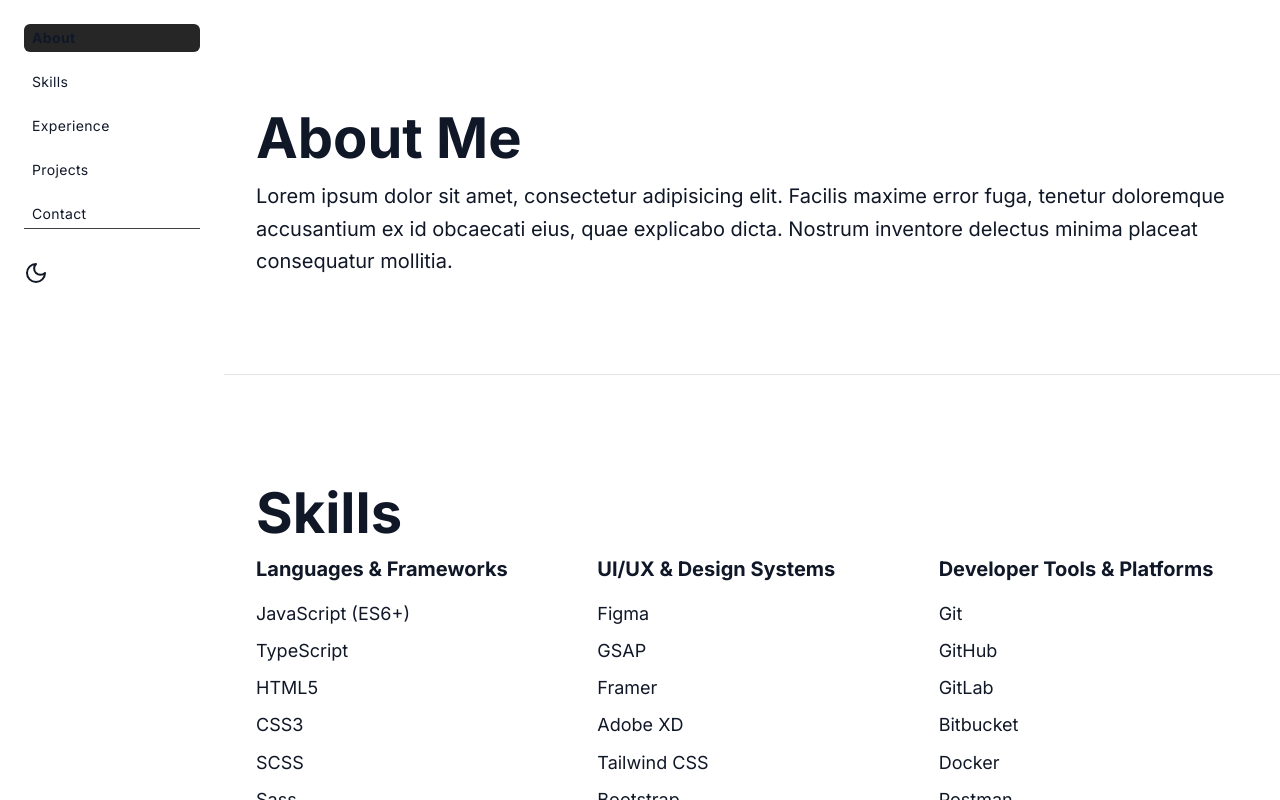
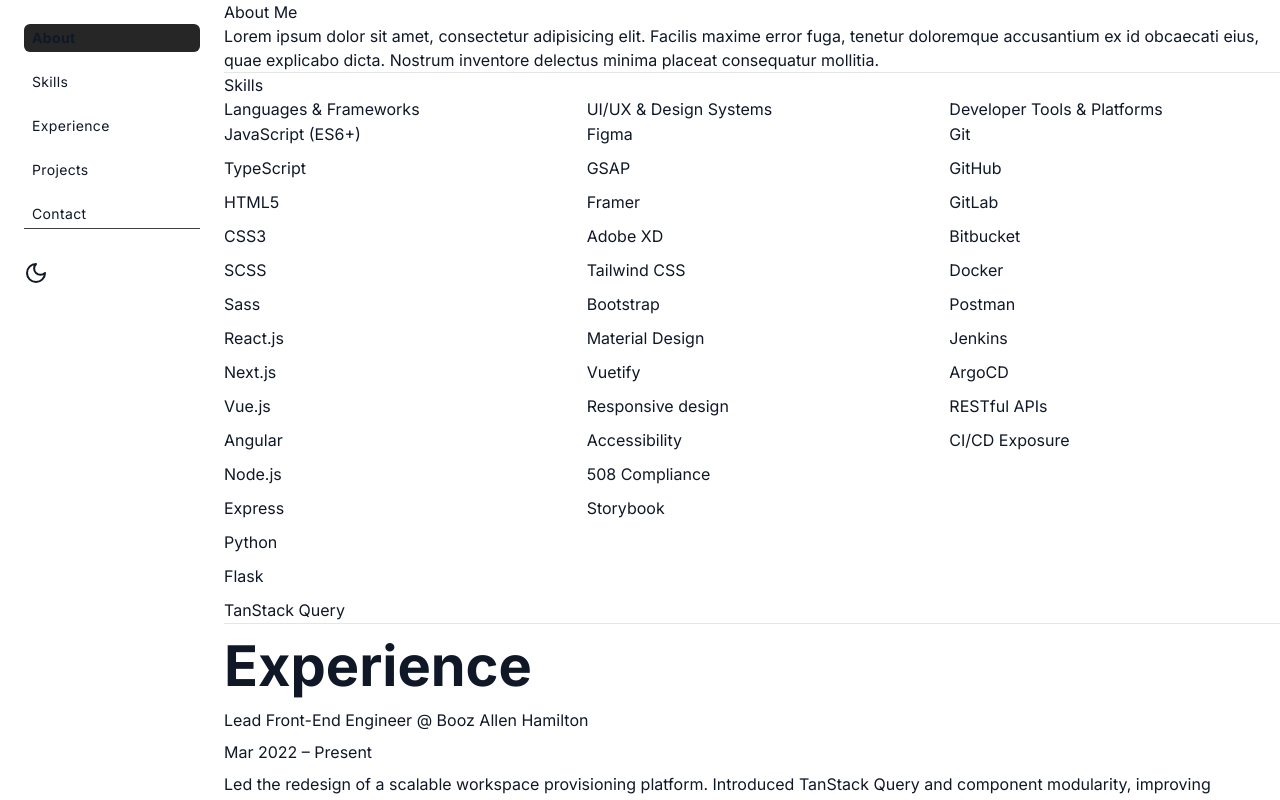
Before and after one commit to aftongauntlett/next-portfolio, a Next.js app: page / in a window 1280 px wide. Built offline with nearby package versions, Linux system fonts and the light colour scheme.

Commit message:
updating layout and components

```diff
--- a/src/app/layout.tsx
+++ b/src/app/layout.tsx
@@ -4,7 +4,7 @@
 export default function RootLayout({ children }: { children: ReactNode }) {
   return (
     <html lang="en" className="dark">
-      <body className="bg-body-light dark:bg-body-dark text-light dark:text-dark">
+      <body>
         <main id="main-content" role="main">
           {children}
         </main>
--- a/src/app/page.tsx
+++ b/src/app/page.tsx
@@ -5,7 +5,7 @@
 
 export default function Home(): JSX.Element {
   return (
-    <div className="container">
+    <div className="w-full">
       <ScrollSections />
     </div>
   );
--- a/src/components/common/Section.tsx
+++ b/src/components/common/Section.tsx
@@ -14,12 +14,9 @@
   return (
     <section
       {...props}
-      className={clsx(
-        "bg-body-light dark:bg-body-dark text-dark dark:text-light transition-colors duration-300 px-fluid-x py-fluid-y",
-        className
-      )}
+      className={clsx("transition-colors duration-300", className)}
     >
-      <div className="max-w-screen-xl mx-auto">{children}</div>
+      <div className="">{children}</div>
     </section>
   );
 }
--- a/src/components/layout/ScrollSections.tsx
+++ b/src/components/layout/ScrollSections.tsx
@@ -10,11 +10,11 @@
   const activeId = useScrollSpy(ids);
 
   return (
-    <div className="flex h-screen lg:overflow-hidden">
+    <div className="flex h-screen w-full">
       <aside
         role="complementary"
         aria-label="Section navigation"
-        className="w-full lg:w-56 shrink-0"
+        className="w-full lg:w-auto shrink-0"
       >
         <SideNav sections={SECTIONS} activeId={activeId} />
       </aside>
@@ -28,7 +28,7 @@
             key={id}
             id={id}
             aria-labelledby={`${id}-heading`}
-            className="px-6 md:px-8 py-24 border-b border-neutral-200 dark:border-neutral-700"
+            className="border-b border-neutral-200 dark:border-neutral-700"
           >
             <Component />
           </section>
--- a/src/components/layout/SideNav.tsx
+++ b/src/components/layout/SideNav.tsx
@@ -29,8 +29,8 @@
             className={clsx(
               "block px-2 py-1 rounded-md text-sm tracking-wide transition-colors duration-200 focus-ring",
               activeId === id
-                ? "text-primary dark:text-primary-light font-semibold bg-neutral-800 dark:bg-neutral-200"
-                : "hover:text-primary dark:hover:text-primary-light"
+                ? "text-primary dark:text-primaryLight font-semibold bg-neutral-800 dark:bg-neutral-200"
+                : "hover:text-primary dark:hover:text-primaryLight"
             )}
           >
             {label}
--- a/src/components/sections/About.tsx
+++ b/src/components/sections/About.tsx
@@ -4,13 +4,10 @@
 export default function About(): JSX.Element {
   return (
     <Section id="about" aria-labelledby="about-heading" className="space-y-6">
-      <h2
-        id="about-heading"
-        className="text-[clamp(2rem,5vw,3.5rem)] font-heading font-bold text-primary dark:text-primary-light transition-all duration-300"
-      >
+      <h2 id="about-heading" className="transition-all duration-300">
         About Me
       </h2>
-      <p className="text-[clamp(1rem,2.5vw,1.25rem)] leading-relaxed text-dark dark:text-light">
+      <p className="">
         Lorem ipsum dolor sit amet, consectetur adipisicing elit. Facilis maxime
         error fuga, tenetur doloremque accusantium ex id obcaecati eius, quae
         explicabo dicta. Nostrum inventore delectus minima placeat consequatur
--- a/src/components/sections/Contact.tsx
+++ b/src/components/sections/Contact.tsx
@@ -6,12 +6,9 @@
     <Section
       id="contact"
       aria-labelledby="contact-heading"
-      className="space-y-10 max-w-xl"
+      className="space-y-10"
     >
-      <h2
-        id="contact-heading"
-        className="text-[clamp(2rem,5vw,3.5rem)] font-heading font-bold text-primary dark:text-primary-light transition-all duration-300"
-      >
+      <h2 id="contact-heading" className="transition-all duration-300">
         Contact Me
       </h2>
 
--- a/src/components/sections/Experience.tsx
+++ b/src/components/sections/Experience.tsx
@@ -34,25 +34,18 @@
     >
       <h2
         id="experience-heading"
-        className="text-[clamp(2rem,5vw,3.5rem)] font-heading font-bold text-primary dark:text-primary-light transition-all duration-300"
+        className="text-[clamp(2rem,5vw,3.5rem)] font-bold text-primary dark:text-primaryLight transition-all duration-300"
       >
         Experience
       </h2>
       <ul aria-label="Work experience" className="space-y-8">
         {jobs.map((job) => (
           <li key={job.company} className="space-y-2">
-            <h3 className="text-xl font-semibold text-dark dark:text-light">
-              {job.title}{" "}
-              <span className="text-neutral-500 dark:text-neutral-400">
-                @ {job.company}
-              </span>
+            <h3 className="">
+              {job.title} <span className="">@ {job.company}</span>
             </h3>
-            <p className="text-sm text-neutral-500 dark:text-neutral-400">
-              {job.time}
-            </p>
-            <p className="leading-relaxed text-dark dark:text-light">
-              {job.description}
-            </p>
+            <p className="">{job.time}</p>
+            <p className="">{job.description}</p>
           </li>
         ))}
       </ul>
--- a/src/components/sections/Projects.tsx
+++ b/src/components/sections/Projects.tsx
@@ -29,10 +29,7 @@
       aria-labelledby="projects-heading"
       className="space-y-10"
     >
-      <h2
-        id="projects-heading"
-        className="text-[clamp(2rem,5vw,3.5rem)] font-heading font-bold text-primary dark:text-primary-light transition-all duration-300"
-      >
+      <h2 id="projects-heading" className="transition-all duration-300">
         Projects
       </h2>
 
@@ -43,12 +40,8 @@
             role="listitem"
             className="card hover-shadow"
           >
-            <h3 className="text-xl font-semibold text-dark dark:text-light">
-              {proj.title}
-            </h3>
-            <p className="leading-relaxed text-dark dark:text-light my-3">
-              {proj.description}
-            </p>
+            <h3 className="text-xl font-semibold">{proj.title}</h3>
+            <p className="leading-relaxed my-3">{proj.description}</p>
             <a
               href={proj.link}
               target="_blank"
--- a/src/components/sections/Skills.tsx
+++ b/src/components/sections/Skills.tsx
@@ -49,28 +49,15 @@
 
 export default function Skills(): JSX.Element {
   return (
-    <Section
-      id="skills"
-      aria-labelledby="skills-heading"
-      className="space-y-12"
-    >
-      <h2
-        id="skills-heading"
-        className="text-[clamp(2rem,5vw,3.5rem)] font-heading font-bold text-primary dark:text-primary-light transition-all duration-300"
-      >
+    <Section id="skills" aria-labelledby="skills-heading" className="">
+      <h2 id="skills-heading" className="transition-all duration-300">
         Skills
       </h2>
-      <div className="grid md:grid-cols-3 gap-8 text-[clamp(1rem,2vw,1.125rem)]">
+      <div className="grid md:grid-cols-3 gap-8">
         {Object.entries(skills).map(([category, items]) => (
           <div key={category}>
-            <h3 className="text-xl font-semibold mb-4 text-dark dark:text-light">
-              {category}
-            </h3>
-            <ul
-              role="list"
-              aria-label={category}
-              className="space-y-2 text-dark dark:text-light"
-            >
+            <h3 className="">{category}</h3>
+            <ul role="list" aria-label={category} className="space-y-2">
               {items.map((skill) => (
                 <li key={skill} className="leading-relaxed">
                   {skill}
```
